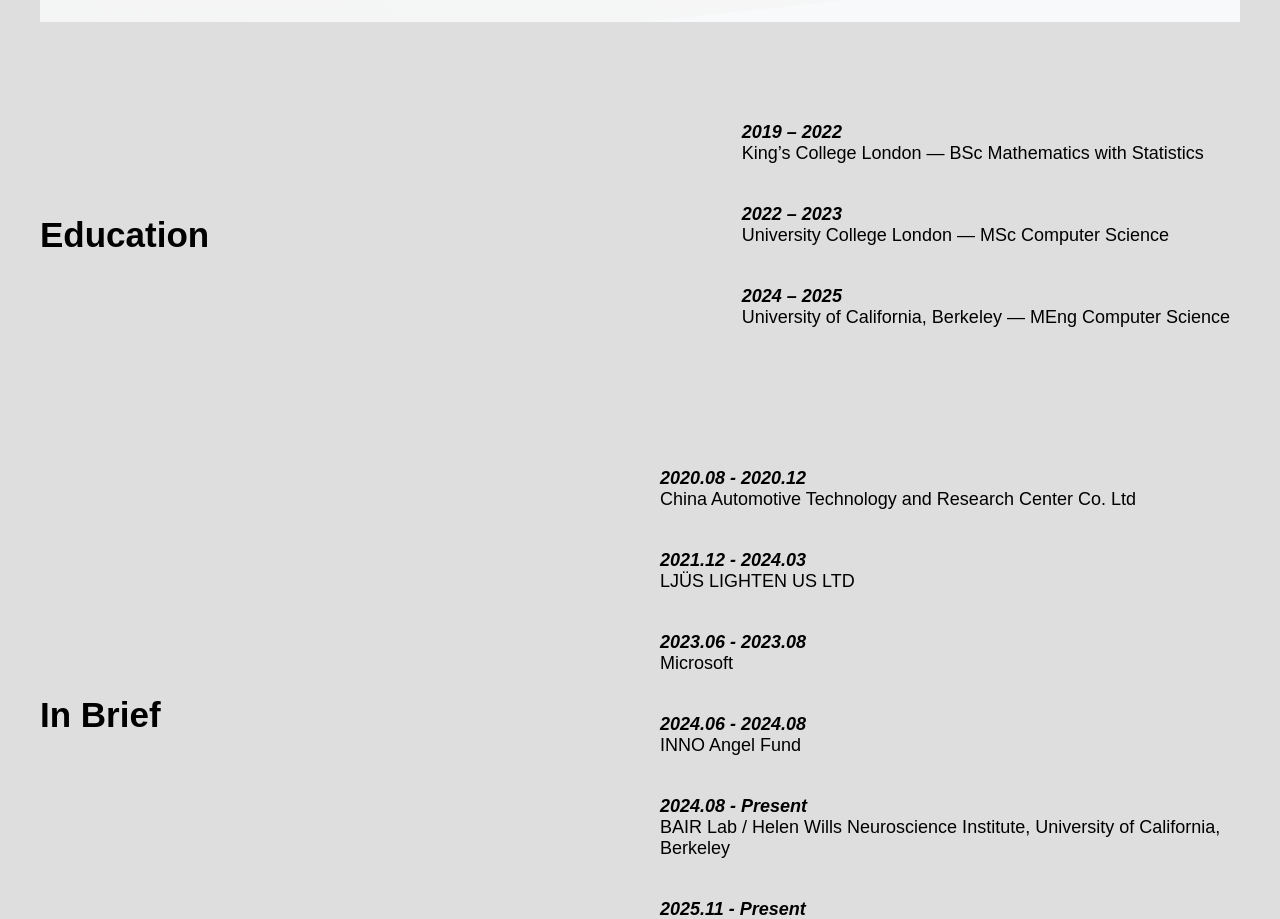
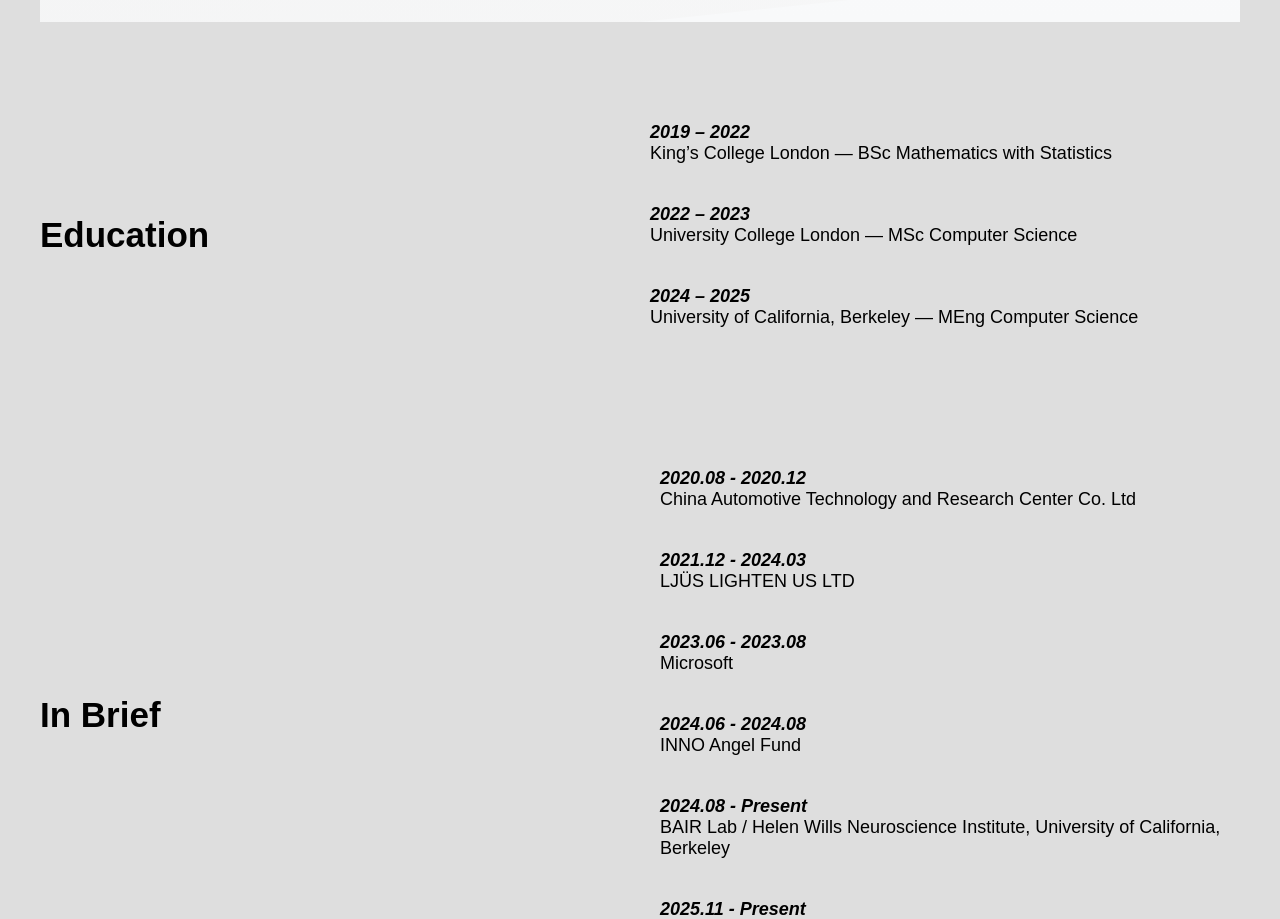
Before and after one commit to HsingjuiKu/HsingjuiKu.github.io, a React (Create React App) app: page /#/about in a window 1280 px wide. Shown: the part 1440-2359 px from the top of the page. Built offline with nearby package versions, Linux system fonts and the light colour scheme.

Commit message:
update 12.26 2

```diff
--- a/src/pages/about/About.jsx
+++ b/src/pages/about/About.jsx
@@ -244,7 +244,7 @@
                     <div className="left">
                         <h2>Education</h2>
                     </div>
-                    <div className="right brief w-70p">
+                    <div className="right brief" style={{ width: '50%', display: 'flex', flexDirection: 'column' }}>
                         <p><i className="bold">2019 – 2022</i></p>
                         <p>King’s College London — BSc Mathematics with Statistics</p>
                         <p><i className="bold">2022 – 2023</i></p>
```
Also changed, not shown: 7 other files (tests, documents, lock files or other folders).
